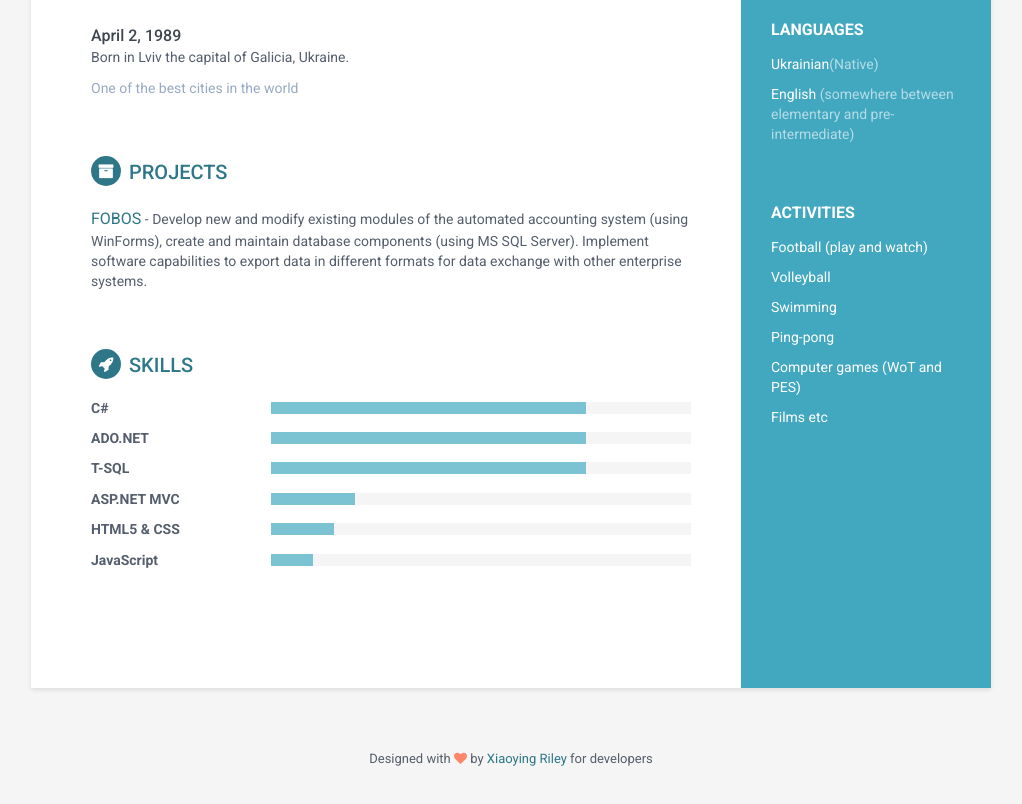
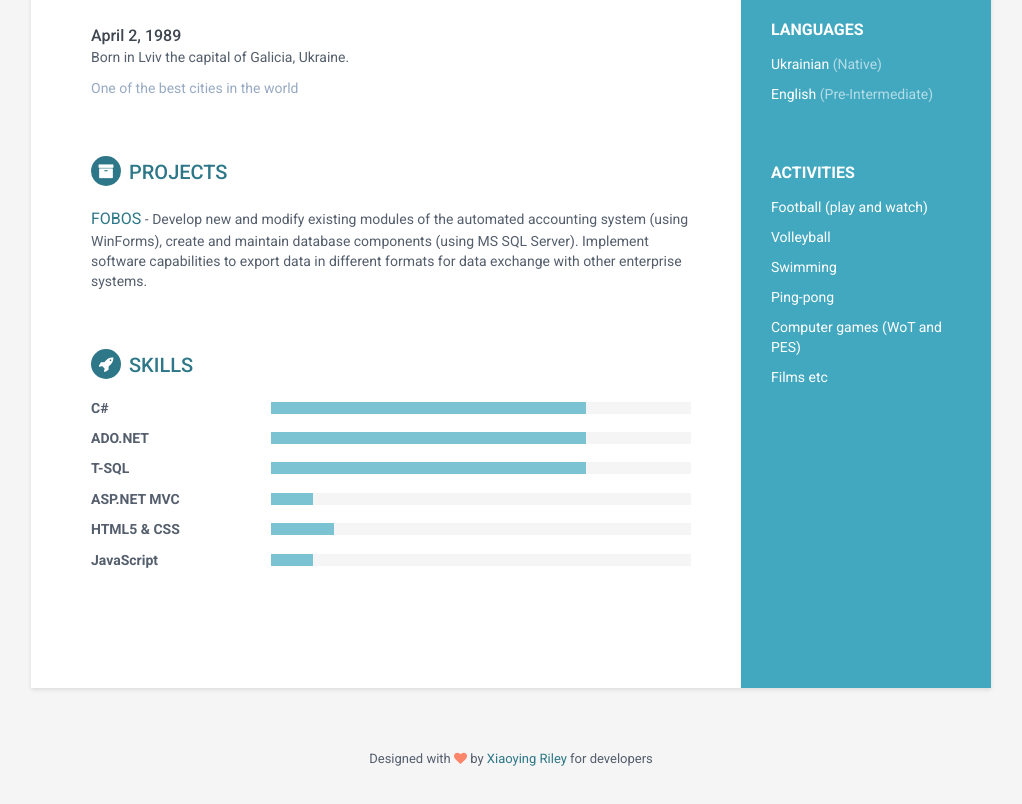
Before and after one commit to pjatochkin/homepage, a plain HTML site: page index.html in a window 1280 px wide. Shown: the part 1092-1896 px from the top of the page, without its empty margins (129-1151 px from the left). Drawn offline with Linux system fonts and the light colour scheme.

Commit message:
Change some text
Change some text

```diff
--- a/index.html
+++ b/index.html
@@ -62,8 +62,8 @@
             <div class="languages-container container-block">
                 <h2 class="container-block-title">Languages</h2>
                 <ul class="list-unstyled interests-list">
-                    <li>Ukrainian<span class="lang-desc">(Native)</span></li>
-                    <li>English <span class="lang-desc">(somewhere between elementary and pre-intermediate)</span></li>
+                    <li>Ukrainian <span class="lang-desc">(Native)</span></li>
+                    <li>English <span class="lang-desc">(Pre-Intermediate)</span></li>
                 </ul>
             </div><!--//interests-->
 
@@ -228,7 +228,7 @@
 					 <div class="item">
                         <h3 class="level-title">ASP.NET MVC</h3>
                         <div class="level-bar">
-                            <div class="level-bar-inner" data-level="20%">
+                            <div class="level-bar-inner" data-level="10%">
                             </div>
                         </div><!--//level-bar-->
                     </div><!--//item-->
```
